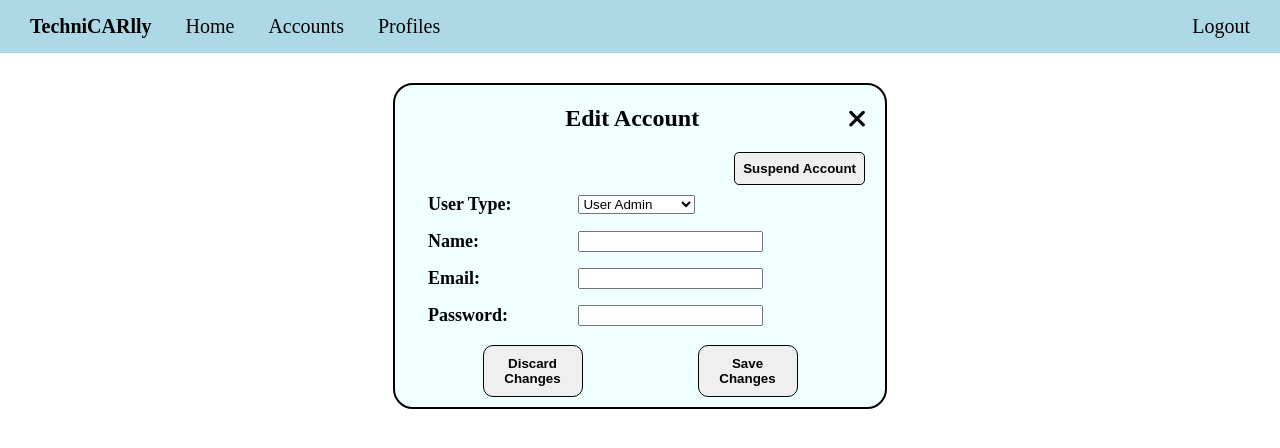
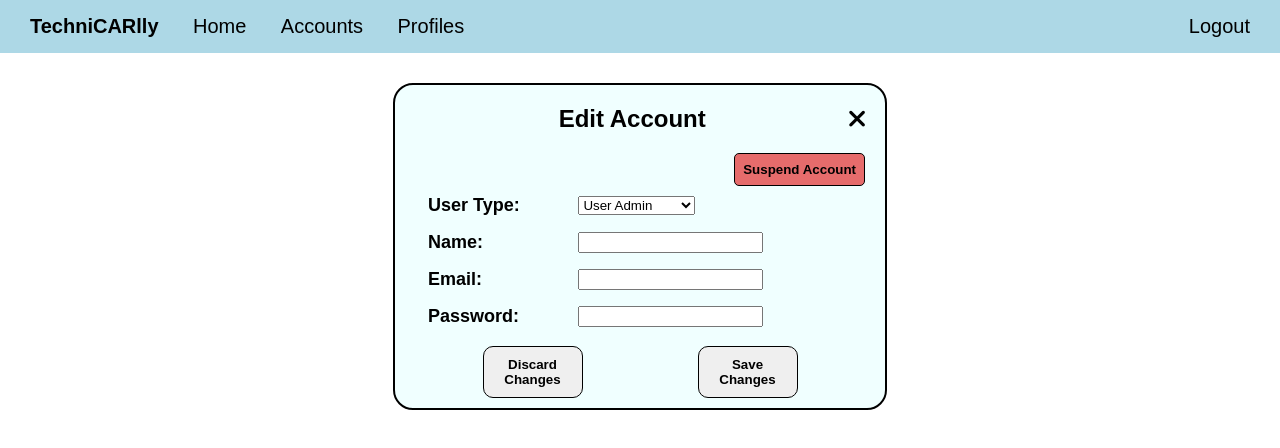
Before and after one commit to yier3an/SIM2024Q4-TechniCARlly, a website with bundled scripts: page website/template/adminPages/editAcc.html in a window 1280 px wide. In both pictures the pointer is over the button "Suspend Account". Built offline with nearby package versions, Linux system fonts and the light colour scheme.

Commit message:
Css edit

```diff
--- a/website/static/adminStyle.css
+++ b/website/static/adminStyle.css
@@ -102,7 +102,7 @@
 #discard_edit_acc_btn:hover,
 #cancel_create_profile_btn:hover,
 #discard_edit_profile_btn:hover,
-.suspend_btn:hover {
+#suspend_acc_btn:hover {
     background-color: rgb(230, 108, 108);
 }
 
--- a/website/static/styles.css
+++ b/website/static/styles.css
@@ -1,5 +1,6 @@
 * {
     margin: 0;
+    font-family: Arial;
 }
 
 /* ------------- navbar ------------- */
```
